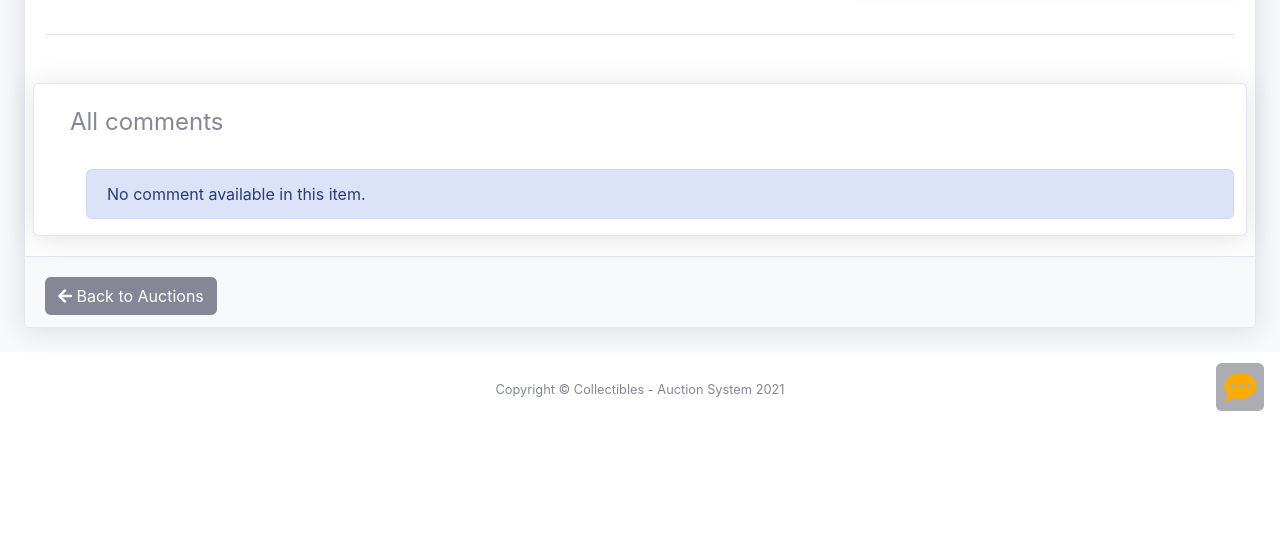
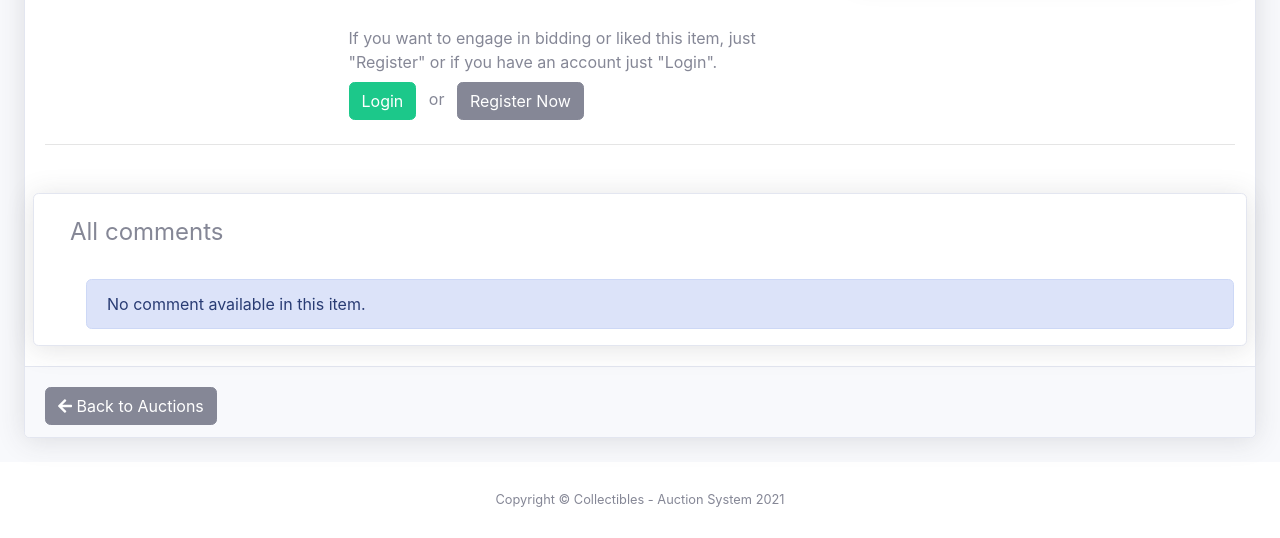
Before and after one commit to AljonQuiambao/Collectibles---Auction-System, a PHP site: page /test/item-display-details.php?item_id=1 in a window 1280 px wide. Shown: the part 373-911 px from the top of the page. Before the commit the page ends 784 px from the top, so only its background shows below. Run offline with PHP 8.4, Linux system fonts and the light colour scheme; data comes from the database, SQL or seed files in the repository; data that the repository does not hold is empty; some libraries are stand-ins or nearby versions; some web fonts are replaced.

Commit message:
C3: (1) Hide feedback button on guest view (2) Add login adn register button on guest item view details

```diff
--- a/item-display-details.php
+++ b/item-display-details.php
@@ -197,7 +197,20 @@ $comment_count =  count($comments);
                                                     </span>
                                                 </h4>
                                             </div>
+                                            <div>
+                                                <span class="random"></span>
+                                            </div>
+                                            <div class="mt-4">
+                                                <p class="mb-2">
+                                                    If you want to engage in bidding or liked this item, just "Register" or if you have an account just "Login".
+                                                </p>
+                                                <span>
+                                                    <a href="login.php" class="btn btn-success mr-2">Login</a>
+                                                        or
+                                                    <a href="register.php" class="btn btn-secondary ml-2">Register Now</a>
+                                                </span>
 
+                                            </div>
                                         </div>
 
                                         <div class="col-md-4">
@@ -342,6 +355,10 @@ $comment_count =  count($comments);
                 });
             }, 5000);
         });
+
+        $(function() {
+            $(".feedback").addClass("hidden");
+        });
     </script>
 </body>
 
--- a/item-display.php
+++ b/item-display.php
@@ -120,6 +120,10 @@ $items = $results->fetch_all(MYSQLI_ASSOC);
                     }
                 }
             }
+
+            $(function() {
+                $(".feedback").addClass("hidden");
+            });
         </script>
 </body>
 
```
